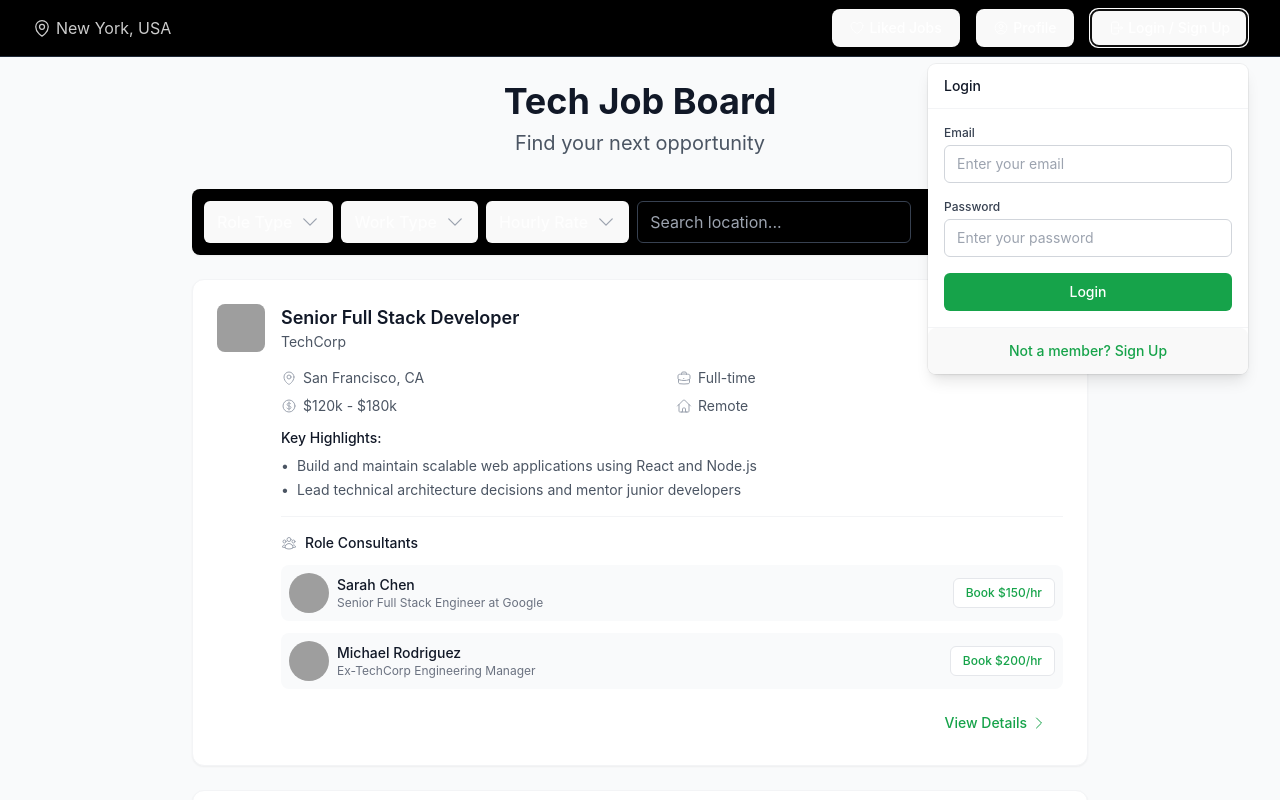
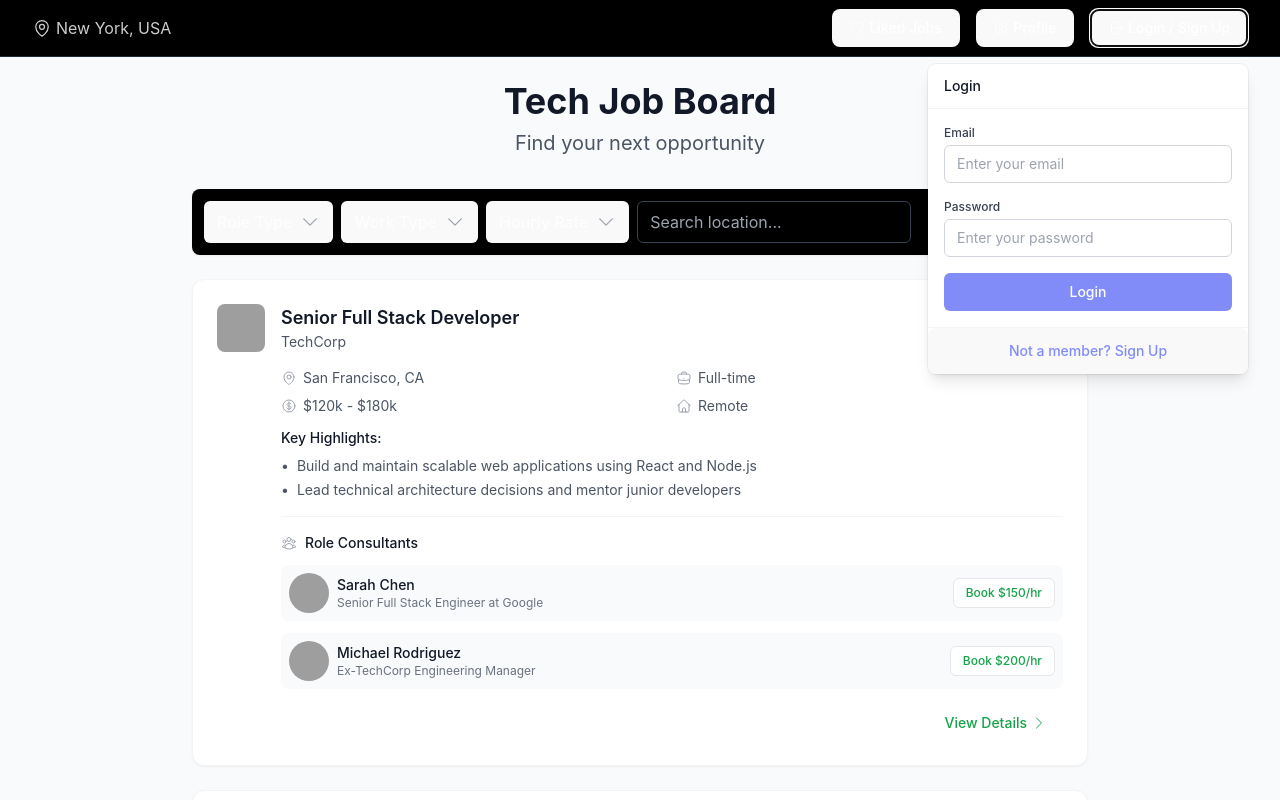
Before and after one commit to iammulla/job-board, a React (Vite) app: page / in a window 1280 px wide. Both pictures are taken after a click on the button "Login / Sign Up". Shown: the top 800 px of the page. Built offline with nearby package versions, Linux system fonts and the light colour scheme; grey boxes are pictures that could not be loaded.

Commit message:
style: update LoginDropdown colors to match header (indigo-400)

```diff
--- a/src/components/LoginDropdown.jsx
+++ b/src/components/LoginDropdown.jsx
@@ -77,7 +77,7 @@ const LoginDropdown = ({ onLogin, onSignUp }) => {
                     id="email"
                     value={email}
                     onChange={(e) => setEmail(e.target.value)}
-                    className="mt-1 block w-full rounded-md border border-gray-300 px-3 py-2 text-sm focus:border-primary-500 focus:outline-none focus:ring-1 focus:ring-primary-500"
+                    className="mt-1 block w-full rounded-md border border-gray-300 px-3 py-2 text-sm focus:border-indigo-400 focus:outline-none focus:ring-1 focus:ring-indigo-400"
                     placeholder="Enter your email"
                     required
                   />
@@ -91,14 +91,14 @@ const LoginDropdown = ({ onLogin, onSignUp }) => {
                     id="password"
                     value={password}
                     onChange={(e) => setPassword(e.target.value)}
-                    className="mt-1 block w-full rounded-md border border-gray-300 px-3 py-2 text-sm focus:border-primary-500 focus:outline-none focus:ring-1 focus:ring-primary-500"
+                    className="mt-1 block w-full rounded-md border border-gray-300 px-3 py-2 text-sm focus:border-indigo-400 focus:outline-none focus:ring-1 focus:ring-indigo-400"
                     placeholder="Enter your password"
                     required
                   />
                 </div>
                 <button
                   type="submit"
-                  className="w-full bg-primary-600 text-white rounded-md px-4 py-2 text-sm font-medium hover:bg-primary-700 focus:outline-none focus:ring-2 focus:ring-primary-500 focus:ring-offset-2"
+                  className="w-full bg-indigo-400 text-white rounded-md px-4 py-2 text-sm font-medium hover:bg-indigo-500 focus:outline-none focus:ring-2 focus:ring-indigo-400 focus:ring-offset-2"
                 >
                   Login
                 </button>
@@ -112,7 +112,7 @@ const LoginDropdown = ({ onLogin, onSignUp }) => {
                   onSignUp();
                   setShowDropdown(false);
                 }}
-                className="flex items-center justify-center px-4 py-3 text-sm text-primary-600 hover:text-primary-700 hover:bg-gray-50 transition-colors rounded-b-lg w-full"
+                className="flex items-center justify-center px-4 py-3 text-sm text-indigo-400 hover:text-indigo-500 hover:bg-gray-50 transition-colors rounded-b-lg w-full"
               >
                 Not a member? Sign Up
               </button>
```
